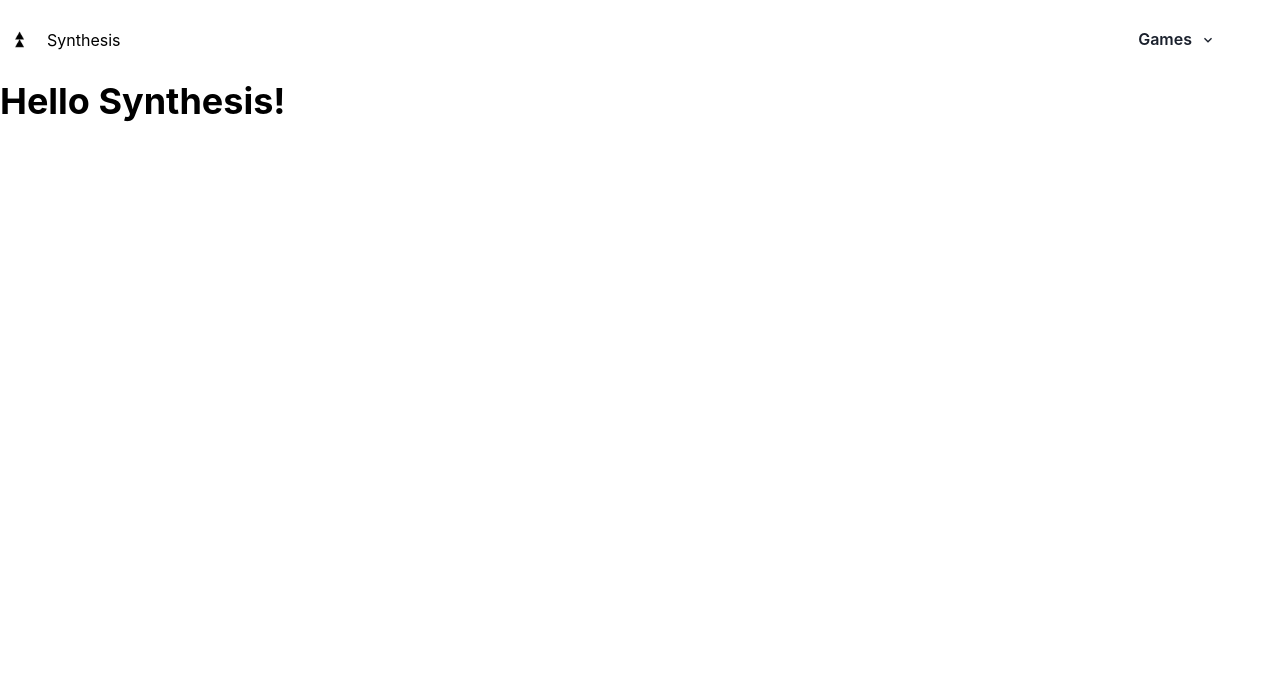
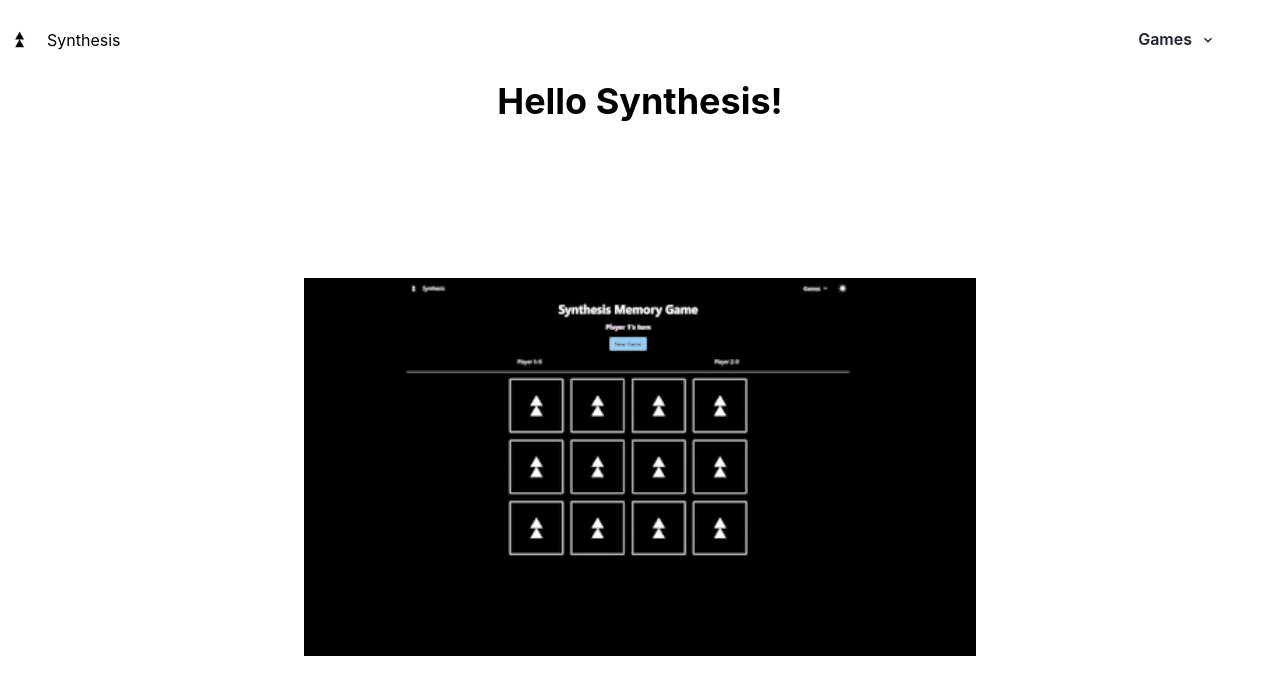
Before and after one commit to ImMiguelP/synthesis, a Next.js app: page / in a window 1280 px wide. Shown: the top 694 px of the page. Built offline with nearby package versions, Linux system fonts and the light colour scheme; some icons are missing.

Commit message:
fix: type errors

```diff
--- a/src/Components/nav/Nav.tsx
+++ b/src/Components/nav/Nav.tsx
@@ -1,8 +1,6 @@
 import React from "react";
 import {
-  Button,
   Flex,
-  Heading,
   HStack,
   Image,
   useColorMode,
@@ -10,10 +8,6 @@ import {
   Text,
   IconButton,
   Link,
-  Menu,
-  MenuButton,
-  MenuList,
-  MenuItem,
 } from "@chakra-ui/react";
 import { Moon, Sun1 } from "iconsax-react";
 import NavMenu from "./NavMenu";
--- a/src/Components/nav/NavMenu.tsx
+++ b/src/Components/nav/NavMenu.tsx
@@ -1,20 +1,24 @@
-import { Button, Menu, MenuButton, MenuItem, MenuList } from "@chakra-ui/react";
+import {
+  Button,
+  Link,
+  Menu,
+  MenuButton,
+  MenuItem,
+  MenuList,
+} from "@chakra-ui/react";
 import { ChevronDownIcon } from "@chakra-ui/icons";
 import React from "react";
 
 const NavMenu = () => {
-  const handleMemoryGame = () => {
-    window.location.href = "/synthesis-memory";
-  };
-
   return (
     <Menu>
       <MenuButton variant="ghost" as={Button} rightIcon={<ChevronDownIcon />}>
         Games
       </MenuButton>
       <MenuList>
-        <MenuItem onClick={handleMemoryGame}>Synthesis Memory</MenuItem>
-        <MenuItem>Create a Copy</MenuItem>
+        <MenuItem as={Link} href="/synthesis-memory">
+          Synthesis Memory
+        </MenuItem>
       </MenuList>
     </Menu>
   );
--- /dev/null
+++ b/src/Components/synMemory/types.ts
@@ -0,0 +1,5 @@
+export type Card = {
+  src: string;
+  id: number;
+  matched: boolean;
+};
--- a/src/pages/index.tsx
+++ b/src/pages/index.tsx
@@ -1,11 +1,20 @@
-import { Heading, Button, useColorMode } from "@chakra-ui/react";
+import { Heading, Stack, Image } from "@chakra-ui/react";
+import Link from "next/link";
 
 export default function Home() {
-  const { colorMode, toggleColorMode } = useColorMode();
-
   return (
-    <>
+    <Stack textAlign="center">
       <Heading>Hello Synthesis!</Heading>
-    </>
+      <Stack align="center">
+        <Link href="/synthesis-memory">
+          <Image
+            boxSize="2xl"
+            src="/images/synMemory/synMemory.gif"
+            alt="Synthesis Logo"
+            objectFit="contain"
+          />
+        </Link>
+      </Stack>
+    </Stack>
   );
 }
```
Also changed, not shown: src/Components/synMemory/Cards.tsx (+6 -10 lines), src/pages/synthesis-memory.tsx (+1 -6 lines), public/images/synMemory/synMemory.gif (added).
